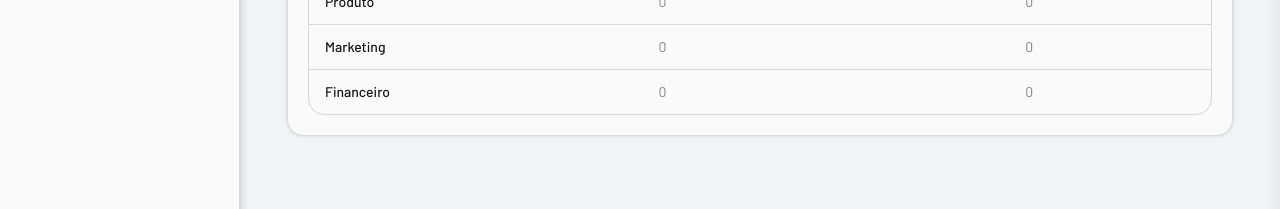
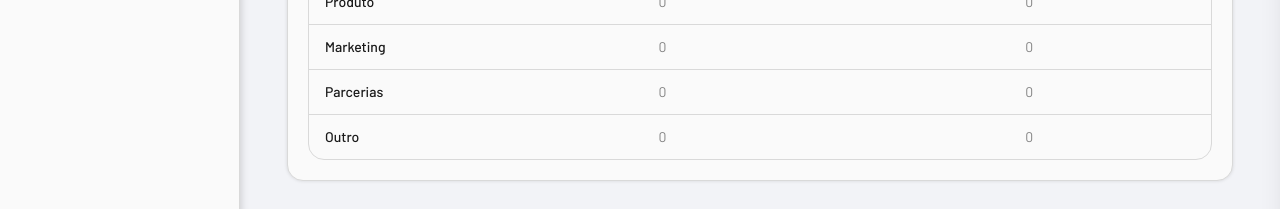
Before and after one commit to PlazaCC/stetsom-front, a Next.js app: page /admin/mensagens in a window 1280 px wide. Both pictures are taken after a click on the button "Departamentos". Shown: the part 311-520 px from the top of the page. Built offline with nearby package versions, Linux system fonts and the light colour scheme; no server answers; a web font is replaced by a local one.

Commit message:
fix(cms): group contact messages by department enum value
Departments tab compared display labels against stored enum values and never matched; use PostApiContactBodyDepartment as the canonical list with a label map.

```diff
--- a/src/app/admin/mensagens/page.tsx
+++ b/src/app/admin/mensagens/page.tsx
@@ -13,6 +13,7 @@ import {
   useGetApiMessages,
 } from "@/api/stetsom";
 import type { ContactMessage } from "@/api/stetsom/model";
+import { PostApiContactBodyDepartment } from "@/api/stetsom/model";
 import { cn } from "@/lib/utils";
 import { useMutation, useQueryClient } from "@tanstack/react-query";
 import { Mail, Settings } from "lucide-react";
@@ -20,13 +21,24 @@ import { useState } from "react";
 
 type Tab = "contatos" | "departamentos";
 
-const DEPARTMENTS: string[] = [
-  "Suporte Técnico",
-  "Comercial",
-  "Produto",
-  "Marketing",
-  "Financeiro",
-];
+// Canonical department values come from the contact contract enum. Messages
+// store these enum values; the UI maps them to display labels. (Previously a
+// list of display labels was compared against stored enum values, so the
+// departments grouping never matched.)
+const DEPARTMENT_LABELS: Record<string, string> = {
+  suporte_tecnico: "Suporte Técnico",
+  comercial: "Comercial",
+  produto: "Produto",
+  marketing: "Marketing",
+  parcerias: "Parcerias",
+  outro: "Outro",
+};
+
+const DEPARTMENTS = Object.values(PostApiContactBodyDepartment);
+
+function departmentLabel(value: string): string {
+  return DEPARTMENT_LABELS[value] ?? value;
+}
 
 export default function AdminMensagensPage() {
   const queryClient = useQueryClient();
@@ -103,7 +115,7 @@ export default function AdminMensagensPage() {
       header: "Setor responsável",
       render: (m) => (
         <span className="rounded-full border border-border bg-muted px-2 py-0.5 text-xs font-medium text-foreground">
-          {m.department}
+          {departmentLabel(m.department)}
         </span>
       ),
     },
@@ -204,7 +216,7 @@ export default function AdminMensagensPage() {
                   return (
                     <tr key={dept} className="hover:bg-muted/30">
                       <td className="px-4 py-3 font-medium text-foreground">
-                        {dept}
+                        {departmentLabel(dept)}
                       </td>
                       <td className="px-4 py-3 text-muted-foreground">
                         {deptMessages.length}
@@ -252,7 +264,7 @@ export default function AdminMensagensPage() {
                 Setor responsável
               </p>
               <p className="text-sm font-medium text-foreground">
-                {selected.department}
+                {departmentLabel(selected.department)}
               </p>
             </div>
 
```
